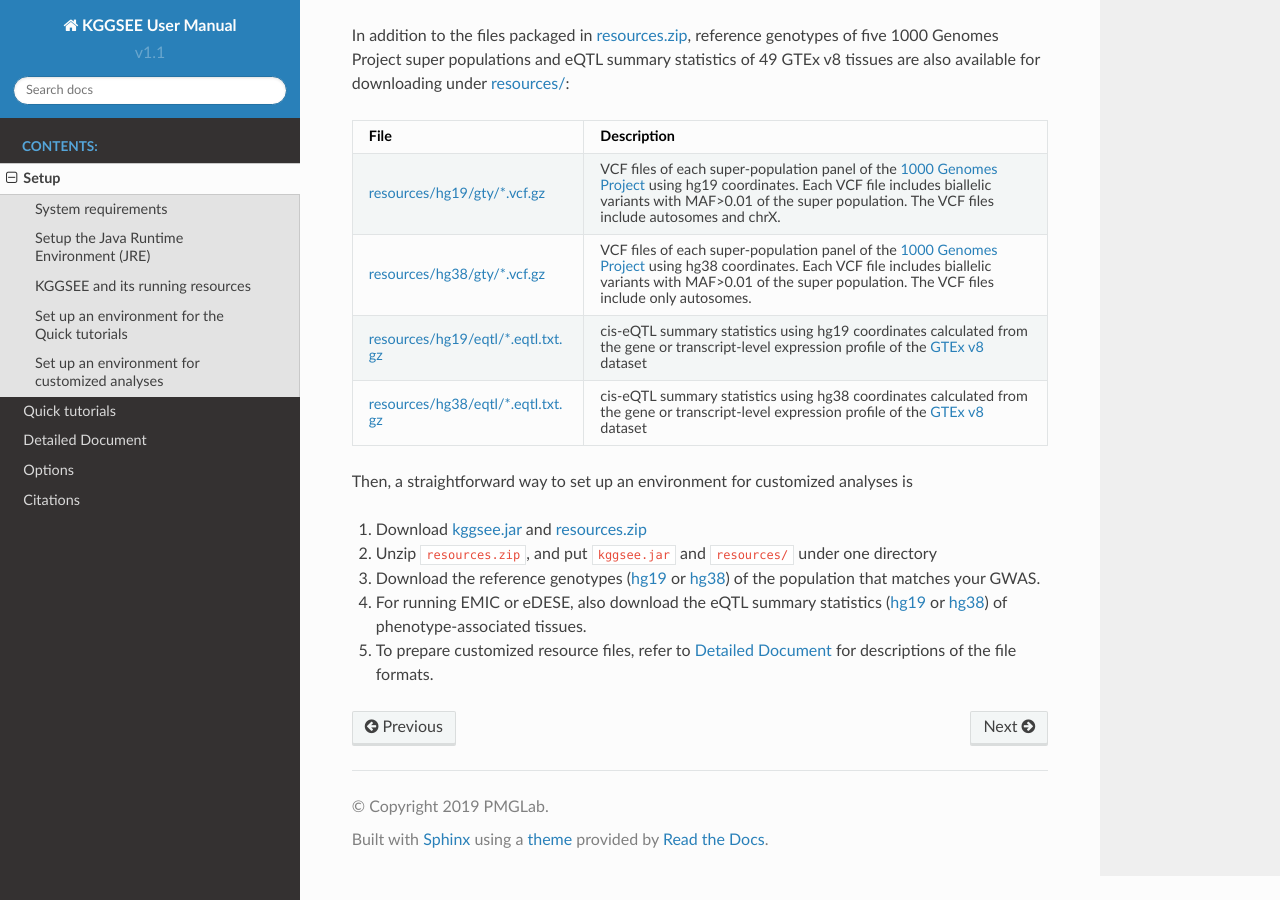
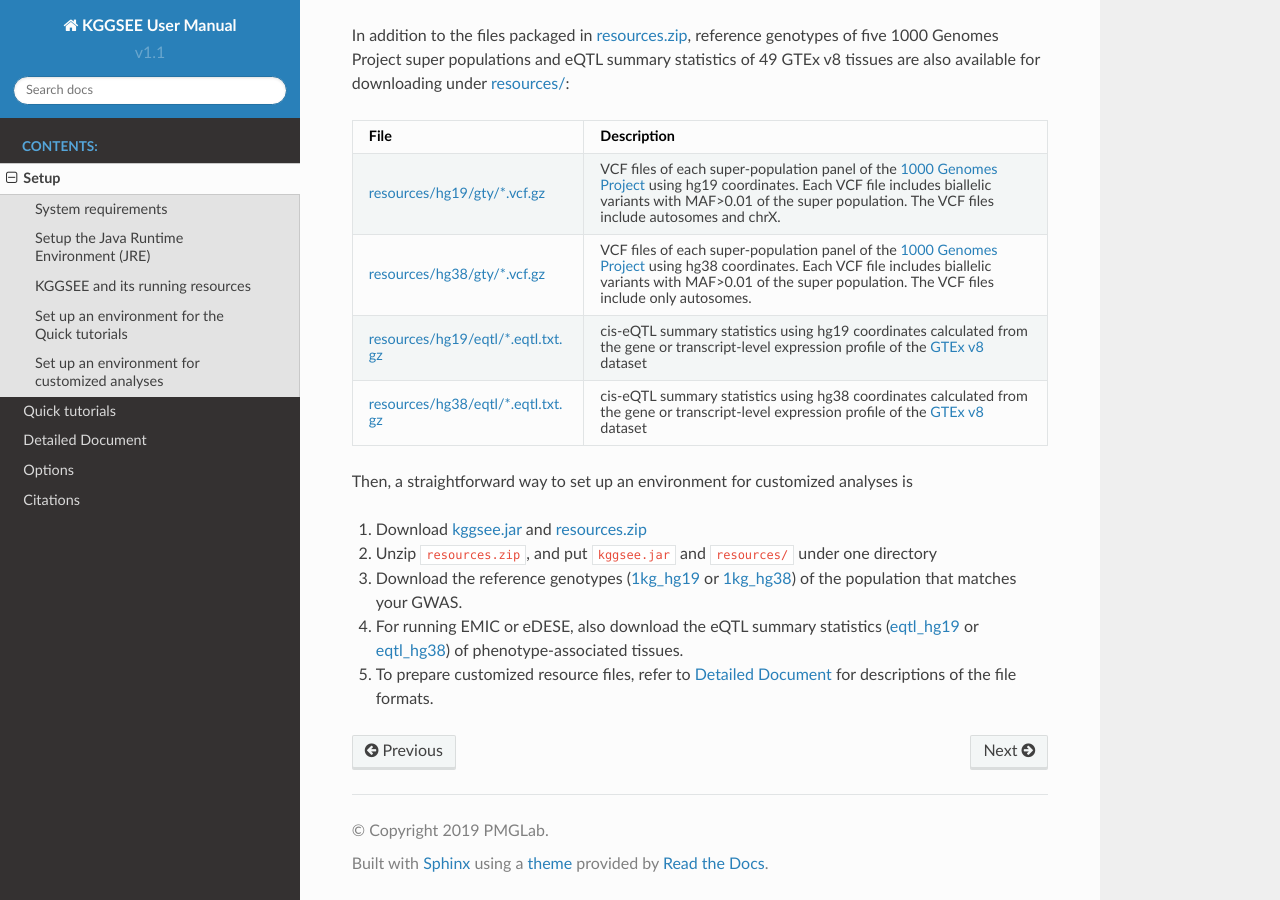
Before and after one commit to pmglab/KGGSEE, a Sphinx documentation site: the page built from doc/source/setup.rst, in a window 1280 px wide and 900 px high, scrolled down 2113 px. Built offline with Sphinx 7.4.7 and the Read the Docs theme 2.0.0, drawn with Linux system fonts in a browser that asks for light colours.

Commit message:
Update setup.rst

```diff
--- a/doc/source/setup.rst
+++ b/doc/source/setup.rst
@@ -141,6 +141,6 @@
 
 #. Download `kggsee.jar <https://pmglab.top/kggsee/download/lib/v1/kggsee.jar>`_ and `resources.zip <https://mailsysueducn-my.sharepoint.com/:u:/g/personal/limiaoxin_mail_sysu_edu_cn/EYhQXE95WZFMqERo_xNOhZUB8lGeyTwPuiWM26AX8CHP8Q?e=PwbMoa>`_
 #. Unzip ``resources.zip``, and put ``kggsee.jar`` and ``resources/`` under one directory
-#. Download the reference genotypes (`hg19 <https://mailsysueducn-my.sharepoint.com/:f:/g/personal/limiaoxin_mail_sysu_edu_cn/Etg8dblAlUtGhtyN9RO49e0BvkXzgZj6Byy7PtNOUdLMMA?e=ks1hm1>`_ or `hg38 <https://mailsysueducn-my.sharepoint.com/:f:/g/personal/limiaoxin_mail_sysu_edu_cn/Ep3EPaJSEqtAk_Eh7I7X4OwB9MDNe-LEwGUTFGC1V__O-A?e=d3KbyH>`_) of the population that matches your GWAS.
-#. For running EMIC or eDESE, also download the eQTL summary statistics (`hg19 <https://mailsysueducn-my.sharepoint.com/:f:/g/personal/limiaoxin_mail_sysu_edu_cn/EnhWhqLUNcpOrh6O3enFvCUBRvQ13v2970tcpOnNmmlKyg?e=1jkl06>`_ or `hg38 <https://mailsysueducn-my.sharepoint.com/:f:/g/personal/limiaoxin_mail_sysu_edu_cn/EtWxtqj5HTRHsEw4IiZ9xAMBu9S8Defi67pmL3_rNUjb9w?e=ufFapJ>`_) of phenotype-associated tissues.
+#. Download the reference genotypes (`1kg_hg19 <https://mailsysueducn-my.sharepoint.com/:f:/g/personal/limiaoxin_mail_sysu_edu_cn/Etg8dblAlUtGhtyN9RO49e0BvkXzgZj6Byy7PtNOUdLMMA?e=ks1hm1>`_ or `1kg_hg38 <https://mailsysueducn-my.sharepoint.com/:f:/g/personal/limiaoxin_mail_sysu_edu_cn/Ep3EPaJSEqtAk_Eh7I7X4OwB9MDNe-LEwGUTFGC1V__O-A?e=d3KbyH>`_) of the population that matches your GWAS.
+#. For running EMIC or eDESE, also download the eQTL summary statistics (`eqtl_hg19 <https://mailsysueducn-my.sharepoint.com/:f:/g/personal/limiaoxin_mail_sysu_edu_cn/EnhWhqLUNcpOrh6O3enFvCUBRvQ13v2970tcpOnNmmlKyg?e=1jkl06>`_ or `eqtl_hg38 <https://mailsysueducn-my.sharepoint.com/:f:/g/personal/limiaoxin_mail_sysu_edu_cn/EtWxtqj5HTRHsEw4IiZ9xAMBu9S8Defi67pmL3_rNUjb9w?e=ufFapJ>`_) of phenotype-associated tissues.
 #. To prepare customized resource files, refer to :ref:`Detailed Document <detailed_document>` for descriptions of the file formats.
```
